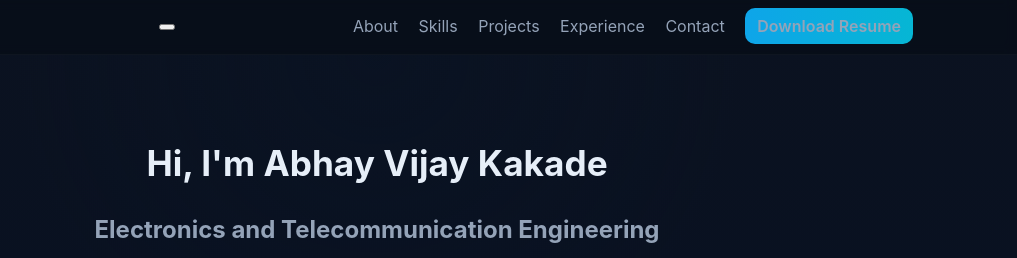
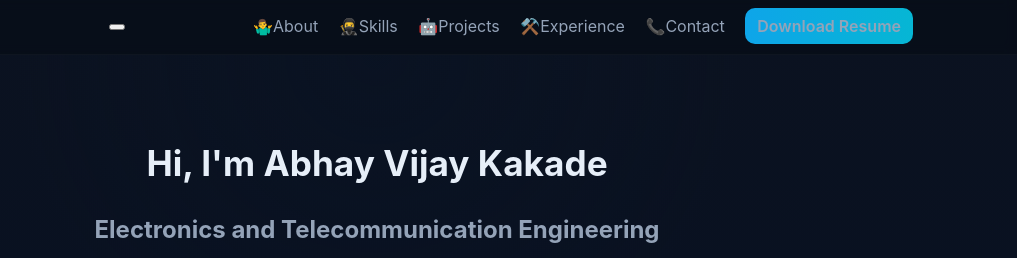
Before and after one commit to abhay143kakade/abhaykakade.github.io, a plain HTML site: page index.html in a window 1280 px wide. Shown: the top 258 px of the page, 263-1280 px from the left. Drawn offline with Linux system fonts and the light colour scheme; files whose address does not match are found by name.

Commit message:
Update profile badge title and navigation links

```diff
--- a/index.html
+++ b/index.html
@@ -27,7 +27,7 @@
 </head>
 <body>
   <!-- Profile flip badge (top-left) -->
-  <div class="profile-badge" aria-hidden="false" role="button" tabindex="0" title="Abhay Vijay Kakade">
+  <div class="profile-badge" aria-hidden="false" role="button" tabindex="0" title="Abhay Kakade">
     <div class="flip">
       <img class="face front" src="assets/photo.jpg" alt="Abhay Vijay Kakade photo">
       <div class="face back">
@@ -54,11 +54,11 @@
       </button>
 
       <div class="nav-links" role="menubar">
-        <a role="menuitem" href="#about">About</a>
-        <a role="menuitem" href="#skills">Skills</a>
-        <a role="menuitem" href="#projects">Projects</a>
-        <a role="menuitem" href="#experience">Experience</a>
-        <a role="menuitem" href="#contact">Contact</a>
+        <a role="menuitem" href="#about">🤷‍♂️About</a>
+        <a role="menuitem" href="#skills">🥷Skills</a>
+        <a role="menuitem" href="#projects">🤖Projects</a>
+        <a role="menuitem" href="#experience">⚒️Experience</a>
+        <a role="menuitem" href="#contact">📞Contact</a>
         <a class="resume-btn" href="assets/Abhay_Kakade_Resume.docx" download>Download Resume</a>
       </div>
     </nav>
```
